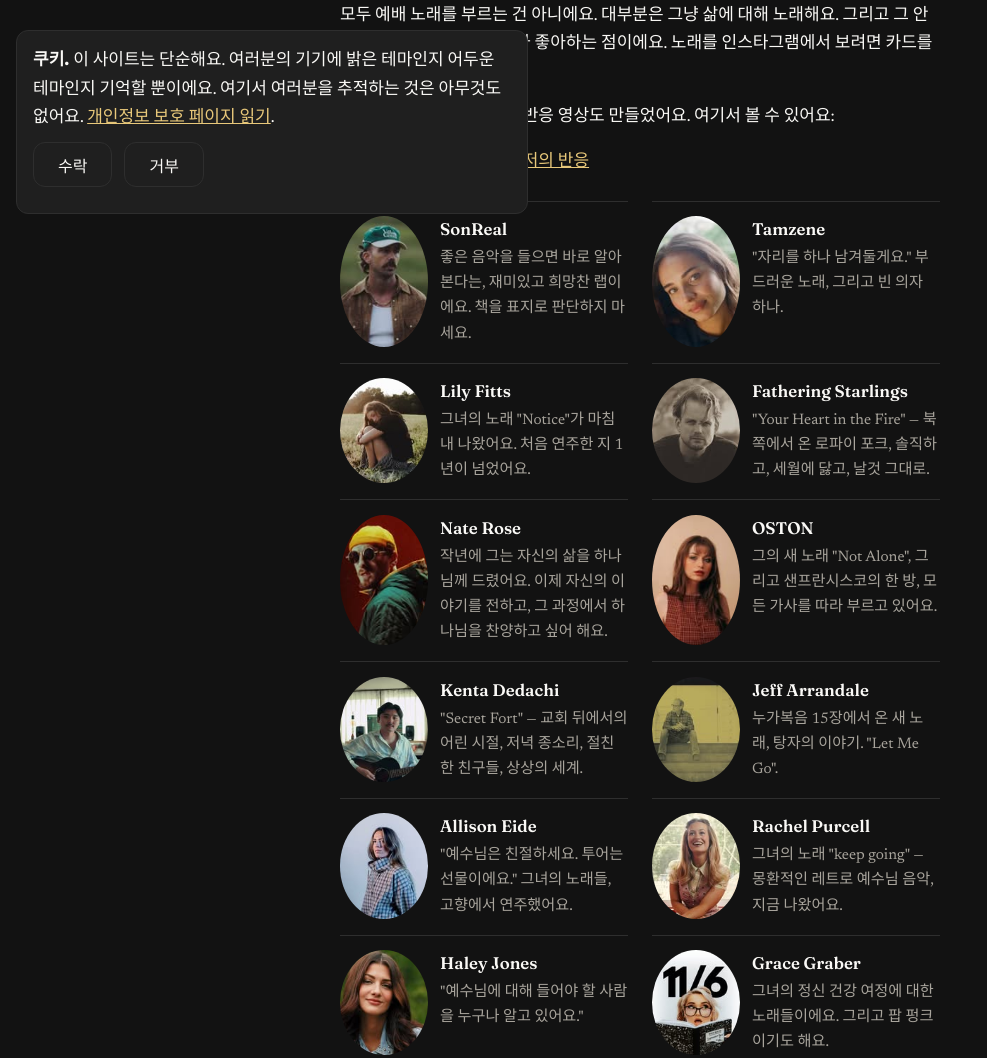
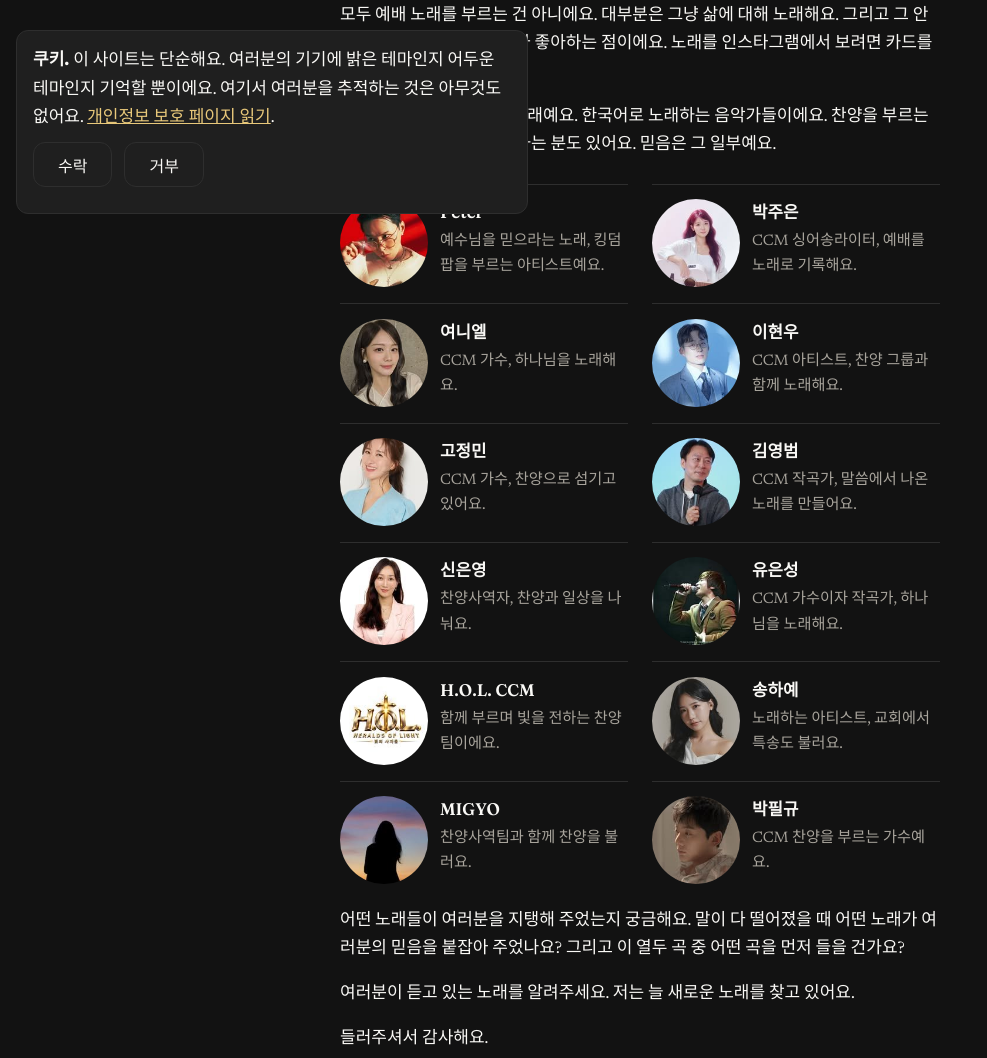
Before and after one commit to streamjonathan/jonathanmccallum-ko, an Eleventy site: page content/posts/2026-11-23-music-and-faith.md in a window 1280 px wide. Shown: the part 570-1628 px from the top of the page, without its empty margins (0-987 px from the left). Built offline with nearby package versions, Linux system fonts and the light colour scheme; Eleventy itself is replaced by a stand-in of ours; files that its build step writes are made by us from their sources.

Commit message:
Music and Faith: local-language musicians [ko]

```diff
--- a/content/posts/2026-11-23-music-and-faith.md
+++ b/content/posts/2026-11-23-music-and-faith.md
@@ -3,7 +3,7 @@ title: "음악과 믿음"
 date: 2026-11-23
 slug: music-and-faith
 draft: false
-shareImage: /images/music-faith/sonreal.jpg
+shareImage: /images/music-faith/i_x_0_y_e.jpg
 ---
 
 저는 인스타그램에서 음악가들의 노래를 들으며 많은 시간을 보내요. 요즘 듣고 있는 분들 중 몇 분을 소개해요.
@@ -14,70 +14,68 @@ shareImage: /images/music-faith/sonreal.jpg
 
 모두 예배 노래를 부르는 건 아니에요. 대부분은 그냥 삶에 대해 노래해요. 그리고 그 안에 믿음이 있어요. 그게 제가 좋아하는 점이에요. 노래를 인스타그램에서 보려면 카드를 눌러보세요.
 
-SonReal의 새 노래에 대한 반응 영상도 만들었어요. 여기서 볼 수 있어요:
-
-[SonReal의 새 영상에 대한 저의 반응](https://www.youtube.com/shorts/wePjZMr6beE)
+이 노래들은 한국어로 된 노래예요. 한국어로 노래하는 음악가들이에요. 찬양을 부르는 분도 있고, 삶에 대해 노래하는 분도 있어요. 믿음은 그 일부예요.
 
 <div class="ig-grid">
-<a class="ig-card" href="https://www.instagram.com/reel/DgBgmKwB84s/" target="_blank" rel="noopener">
-<img class="ig-card__img" src="/images/music-faith/sonreal.jpg" alt="SonReal" loading="lazy" width="150" height="150">
-<span class="ig-card__text"><span class="ig-card__name">SonReal</span>
-<span class="ig-card__note">좋은 음악을 들으면 바로 알아본다는, 재미있고 희망찬 랩이에요. 책을 표지로 판단하지 마세요.</span></span>
+<a class="ig-card" href="https://www.instagram.com/reel/DgG9nGNSNyk/" target="_blank" rel="noopener">
+<img class="ig-card__img" src="/images/music-faith/i_x_0_y_e.jpg" alt="Peter" loading="lazy" width="150" height="150">
+<span class="ig-card__text"><span class="ig-card__name">Peter</span>
+<span class="ig-card__note">예수님을 믿으라는 노래, 킹덤팝을 부르는 아티스트예요.</span></span>
 </a>
-<a class="ig-card" href="https://www.instagram.com/reel/DgDnpYFAUjr/" target="_blank" rel="noopener">
-<img class="ig-card__img" src="/images/music-faith/tamzene.jpg" alt="Tamzene" loading="lazy" width="150" height="150">
-<span class="ig-card__text"><span class="ig-card__name">Tamzene</span>
-<span class="ig-card__note">"자리를 하나 남겨둘게요." 부드러운 노래, 그리고 빈 의자 하나.</span></span>
+<a class="ig-card" href="https://www.instagram.com/reel/DfhXQgbS7W_/" target="_blank" rel="noopener">
+<img class="ig-card__img" src="/images/music-faith/_6eun13.jpg" alt="박주은" loading="lazy" width="150" height="150">
+<span class="ig-card__text"><span class="ig-card__name">박주은</span>
+<span class="ig-card__note">CCM 싱어송라이터, 예배를 노래로 기록해요.</span></span>
 </a>
-<a class="ig-card" href="https://www.instagram.com/reel/Df5X6L3K-3W/" target="_blank" rel="noopener">
-<img class="ig-card__img" src="/images/music-faith/lilyfittsmusic.jpg" alt="Lily Fitts" loading="lazy" width="150" height="150">
-<span class="ig-card__text"><span class="ig-card__name">Lily Fitts</span>
-<span class="ig-card__note">그녀의 노래 "Notice"가 마침내 나왔어요. 처음 연주한 지 1년이 넘었어요.</span></span>
+<a class="ig-card" href="https://www.instagram.com/reel/DgB8l1th6Jg/" target="_blank" rel="noopener">
+<img class="ig-card__img" src="/images/music-faith/yeoniel_ccm.jpg" alt="여니엘" loading="lazy" width="150" height="150">
+<span class="ig-card__text"><span class="ig-card__name">여니엘</span>
+<span class="ig-card__note">CCM 가수, 하나님을 노래해요.</span></span>
 </a>
-<a class="ig-card" href="https://www.instagram.com/reel/DgE-ybeI6ko/" target="_blank" rel="noopener">
-<img class="ig-card__img" src="/images/music-faith/fatheringstarlings.jpg" alt="Fathering Starlings" loading="lazy" width="150" height="150">
-<span class="ig-card__text"><span class="ig-card__name">Fathering Starlings</span>
-<span class="ig-card__note">"Your Heart in the Fire" — 북쪽에서 온 로파이 포크, 솔직하고, 세월에 닳고, 날것 그대로.</span></span>
+<a class="ig-card" href="https://www.instagram.com/reel/DfjyTwYBTgu/" target="_blank" rel="noopener">
+<img class="ig-card__img" src="/images/music-faith/ccm_leehyunwoo.jpg" alt="이현우" loading="lazy" width="150" height="150">
+<span class="ig-card__text"><span class="ig-card__name">이현우</span>
+<span class="ig-card__note">CCM 아티스트, 찬양 그룹과 함께 노래해요.</span></span>
 </a>
-<a class="ig-card" href="https://www.instagram.com/reel/DfkSMZhpium/" target="_blank" rel="noopener">
-<img class="ig-card__img" src="/images/music-faith/naterosemusic.jpg" alt="Nate Rose" loading="lazy" width="150" height="150">
-<span class="ig-card__text"><span class="ig-card__name">Nate Rose</span>
-<span class="ig-card__note">작년에 그는 자신의 삶을 하나님께 드렸어요. 이제 자신의 이야기를 전하고, 그 과정에서 하나님을 찬양하고 싶어 해요.</span></span>
+<a class="ig-card" href="https://www.instagram.com/reel/Df06pSUMDy2/" target="_blank" rel="noopener">
+<img class="ig-card__img" src="/images/music-faith/ko_jeong_min.jpg" alt="고정민" loading="lazy" width="150" height="150">
+<span class="ig-card__text"><span class="ig-card__name">고정민</span>
+<span class="ig-card__note">CCM 가수, 찬양으로 섬기고 있어요.</span></span>
 </a>
-<a class="ig-card" href="https://www.instagram.com/p/DgBMyeNkkyO/" target="_blank" rel="noopener">
-<img class="ig-card__img" src="/images/music-faith/ostonmusic.jpg" alt="OSTON" loading="lazy" width="150" height="150">
-<span class="ig-card__text"><span class="ig-card__name">OSTON</span>
-<span class="ig-card__note">그의 새 노래 "Not Alone", 그리고 샌프란시스코의 한 방, 모든 가사를 따라 부르고 있어요.</span></span>
+<a class="ig-card" href="https://www.instagram.com/reel/DgHBfznBFfG/" target="_blank" rel="noopener">
+<img class="ig-card__img" src="/images/music-faith/kimfreekccm.jpg" alt="김영범" loading="lazy" width="150" height="150">
+<span class="ig-card__text"><span class="ig-card__name">김영범</span>
+<span class="ig-card__note">CCM 작곡가, 말씀에서 나온 노래를 만들어요.</span></span>
 </a>
-<a class="ig-card" href="https://www.instagram.com/reel/Df1qtokoyBh/" target="_blank" rel="noopener">
-<img class="ig-card__img" src="/images/music-faith/kenta_dedachi.jpg" alt="Kenta Dedachi" loading="lazy" width="150" height="150">
-<span class="ig-card__text"><span class="ig-card__name">Kenta Dedachi</span>
-<span class="ig-card__note">"Secret Fort" — 교회 뒤에서의 어린 시절, 저녁 종소리, 절친한 친구들, 상상의 세계.</span></span>
+<a class="ig-card" href="https://www.instagram.com/reel/De_qMcPJ8wd/" target="_blank" rel="noopener">
+<img class="ig-card__img" src="/images/music-faith/ccm0191.jpg" alt="신은영" loading="lazy" width="150" height="150">
+<span class="ig-card__text"><span class="ig-card__name">신은영</span>
+<span class="ig-card__note">찬양사역자, 찬양과 일상을 나눠요.</span></span>
 </a>
-<a class="ig-card" href="https://www.instagram.com/reel/DfCRnSiPXa5/" target="_blank" rel="noopener">
-<img class="ig-card__img" src="/images/music-faith/jeffarrandale.jpg" alt="Jeff Arrandale" loading="lazy" width="150" height="150">
-<span class="ig-card__text"><span class="ig-card__name">Jeff Arrandale</span>
-<span class="ig-card__note">누가복음 15장에서 온 새 노래, 탕자의 이야기. "Let Me Go".</span></span>
+<a class="ig-card" href="https://www.instagram.com/reel/DgGynmoBqr6/" target="_blank" rel="noopener">
+<img class="ig-card__img" src="/images/music-faith/youeunsung.jpg" alt="유은성" loading="lazy" width="150" height="150">
+<span class="ig-card__text"><span class="ig-card__name">유은성</span>
+<span class="ig-card__note">CCM 가수이자 작곡가, 하나님을 노래해요.</span></span>
 </a>
-<a class="ig-card" href="https://www.instagram.com/reel/Df71X0lzZsN/" target="_blank" rel="noopener">
-<img class="ig-card__img" src="/images/music-faith/allison_eide.jpg" alt="Allison Eide" loading="lazy" width="150" height="150">
-<span class="ig-card__text"><span class="ig-card__name">Allison Eide</span>
-<span class="ig-card__note">"예수님은 친절하세요. 투어는 선물이에요." 그녀의 노래들, 고향에서 연주했어요.</span></span>
+<a class="ig-card" href="https://www.instagram.com/reel/DgHSegWRVK1/" target="_blank" rel="noopener">
+<img class="ig-card__img" src="/images/music-faith/hol_ccm.jpg" alt="H.O.L. CCM" loading="lazy" width="150" height="150">
+<span class="ig-card__text"><span class="ig-card__name">H.O.L. CCM</span>
+<span class="ig-card__note">함께 부르며 빛을 전하는 찬양 팀이에요.</span></span>
 </a>
-<a class="ig-card" href="https://www.instagram.com/reel/DgD31mXBDcn/" target="_blank" rel="noopener">
-<img class="ig-card__img" src="/images/music-faith/rachelpurcellmusic.jpg" alt="Rachel Purcell" loading="lazy" width="150" height="150">
-<span class="ig-card__text"><span class="ig-card__name">Rachel Purcell</span>
-<span class="ig-card__note">그녀의 노래 "keep going" — 몽환적인 레트로 예수님 음악, 지금 나왔어요.</span></span>
+<a class="ig-card" href="https://www.instagram.com/reel/Df7PAwIh2Lo/" target="_blank" rel="noopener">
+<img class="ig-card__img" src="/images/music-faith/hayeasong.jpg" alt="송하예" loading="lazy" width="150" height="150">
+<span class="ig-card__text"><span class="ig-card__name">송하예</span>
+<span class="ig-card__note">노래하는 아티스트, 교회에서 특송도 불러요.</span></span>
 </a>
-<a class="ig-card" href="https://www.instagram.com/reel/Df9vziqCJtC/" target="_blank" rel="noopener">
-<img class="ig-card__img" src="/images/music-faith/haleyjonesofficial.jpg" alt="Haley Jones" loading="lazy" width="150" height="150">
-<span class="ig-card__text"><span class="ig-card__name">Haley Jones</span>
-<span class="ig-card__note">"예수님에 대해 들어야 할 사람을 누구나 알고 있어요."</span></span>
+<a class="ig-card" href="https://www.instagram.com/reel/DgEsTrgtyo6/" target="_blank" rel="noopener">
+<img class="ig-card__img" src="/images/music-faith/jjeon_migyo.jpg" alt="MIGYO" loading="lazy" width="150" height="150">
+<span class="ig-card__text"><span class="ig-card__name">MIGYO</span>
+<span class="ig-card__note">찬양사역팀과 함께 찬양을 불러요.</span></span>
 </a>
-<a class="ig-card" href="https://www.instagram.com/reel/DgAmATaizM0/" target="_blank" rel="noopener">
-<img class="ig-card__img" src="/images/music-faith/gracegrabermusic.jpg" alt="Grace Graber" loading="lazy" width="150" height="150">
-<span class="ig-card__text"><span class="ig-card__name">Grace Graber</span>
-<span class="ig-card__note">그녀의 정신 건강 여정에 대한 노래들이에요. 그리고 팝 펑크이기도 해요.</span></span>
+<a class="ig-card" href="https://www.instagram.com/reel/DgC_RNpuMl_/" target="_blank" rel="noopener">
+<img class="ig-card__img" src="/images/music-faith/pil_kyu.jpg" alt="박필규" loading="lazy" width="150" height="150">
+<span class="ig-card__text"><span class="ig-card__name">박필규</span>
+<span class="ig-card__note">CCM 찬양을 부르는 가수예요.</span></span>
 </a>
 </div>
 
```
Also changed, not shown: content/images/music-faith/_6eun13.jpg (added), content/images/music-faith/ccm0191.jpg (added), content/images/music-faith/ccm_leehyunwoo.jpg (added), content/images/music-faith/hayeasong.jpg (added), content/images/music-faith/hol_ccm.jpg (added), content/images/music-faith/i_x_0_y_e.jpg (added), content/images/music-faith/jjeon_migyo.jpg (added), content/images/music-faith/kimfreekccm.jpg (added), content/images/music-faith/ko_jeong_min.jpg (added), content/images/music-faith/pil_kyu.jpg (added), content/images/music-faith/yeoniel_ccm.jpg (added), content/images/music-faith/youeunsung.jpg (added).
